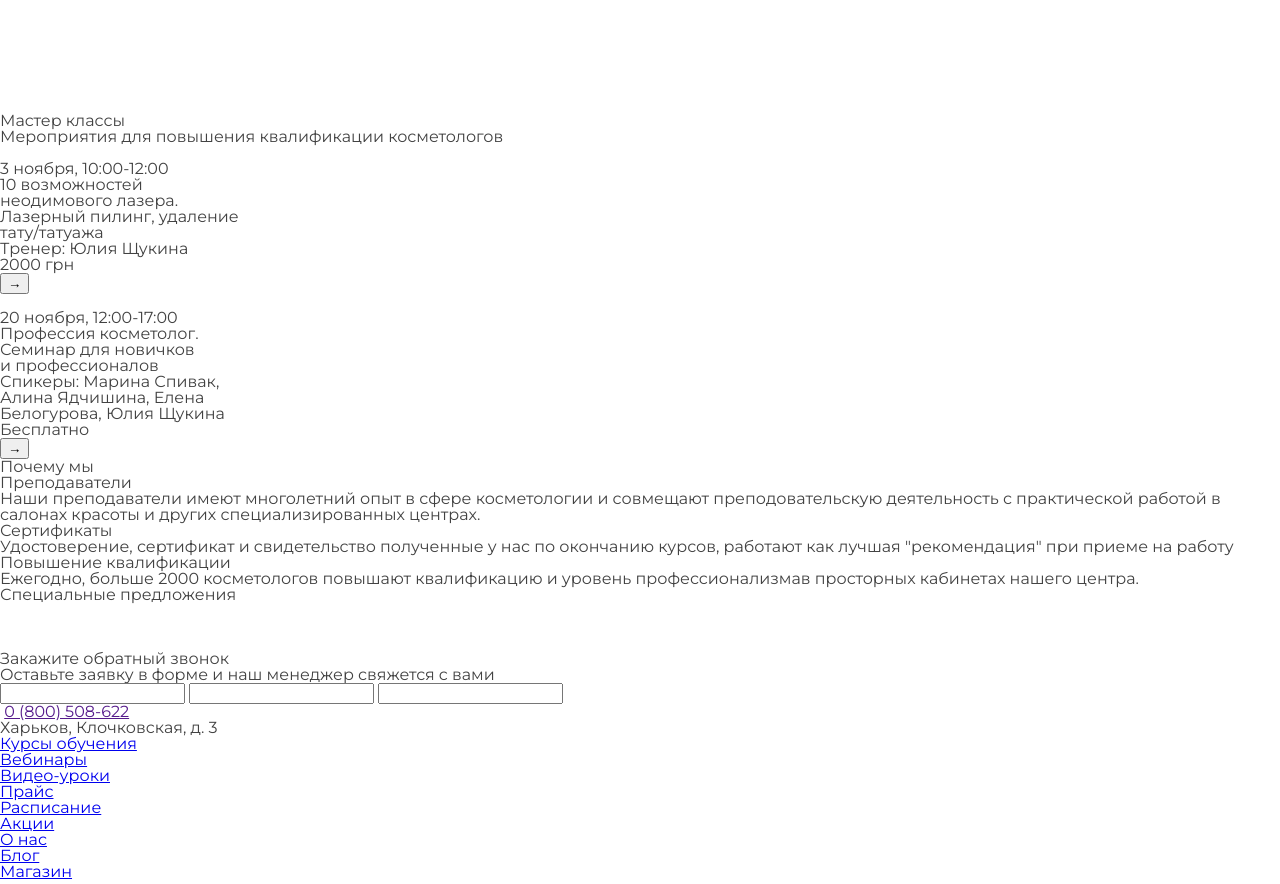
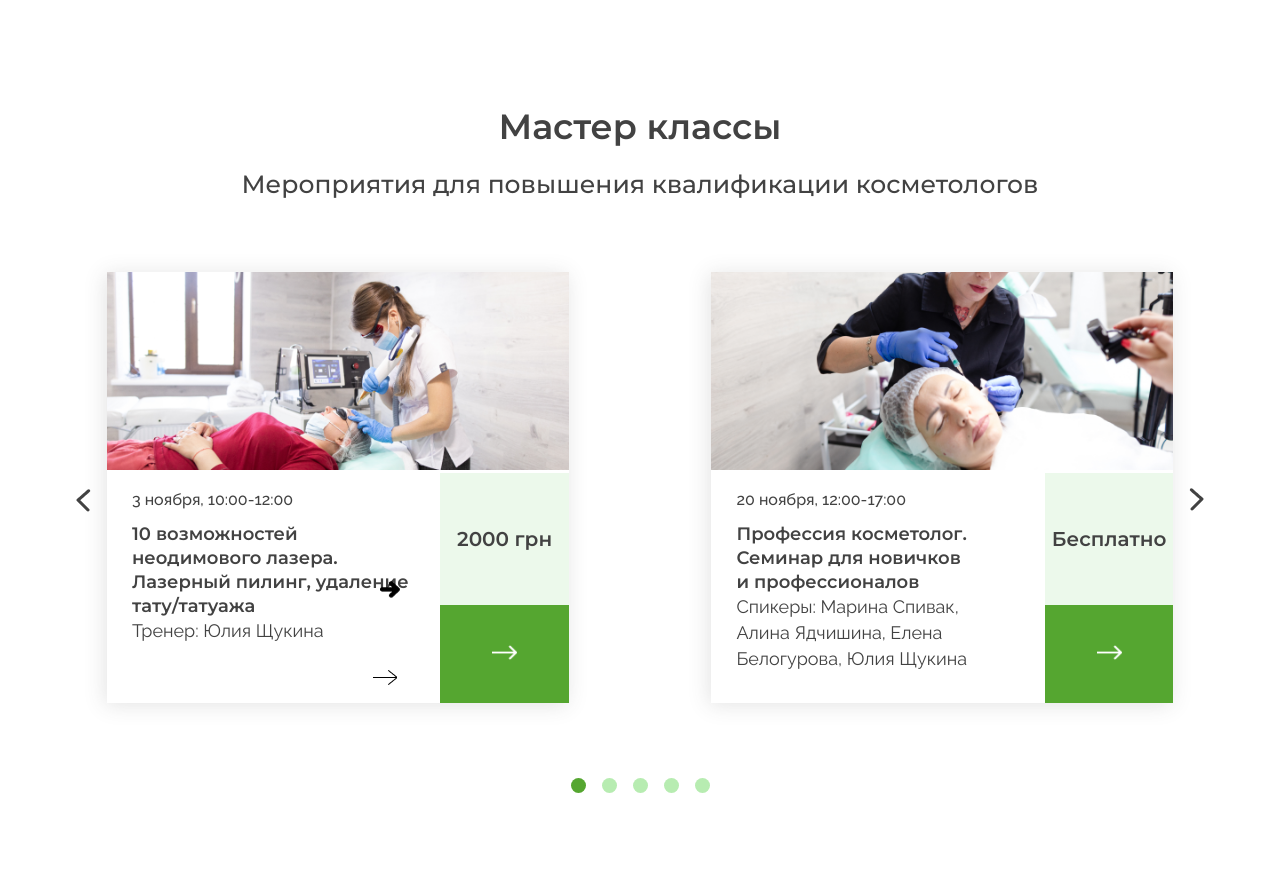
Before and after one commit to Hector-555/cosmetologist_site, a plain HTML site: page index.html in a window 1280 px wide. Shown: the part 4340-5224 px from the top of the page. Drawn offline with Linux system fonts and the light colour scheme.

Commit message:
Сделан блок "Мастер-классы"

```diff
--- a/index.html
+++ b/index.html
@@ -131,8 +131,8 @@
                     <button class="courses_card_btn light-green-blue-style">Подробнее</button>
                 </div>
             </div>
-            <div class="courses_spots">
-                <div class="courses_spots_active"></div>
+            <div class="spots">
+                <div class="spots_active"></div>
                 <div></div>
                 <div></div>
                 <div></div>
@@ -212,34 +212,54 @@
                 <img src="img/models-search-img.png" alt="model">
             </div>
         </section>
-        <section>
+        <section class="master-class">
             <h2>Мастер классы</h2>
             <p>Мероприятия для повышения квалификации косметологов</p>
-            <div>
-                <img src="" alt="">
+            <div class="master-class_left-arrow"><img src="icons/left-arrow.png" alt="arrow"></div>
+            <div class="master-class_right-arrow"><img src="icons/right-arrow.png" alt="arrow"></div>
+            <div class="master-class_cards-container">
                 <div>
-                    <div>
-                        <p>3 ноября, 10:00-12:00</p>
-                        <p>10 возможностей<br> неодимового лазера.<br> Лазерный пилинг, удаление<br> тату/татуажа</p>
-                        <p>Тренер: Юлия Щукина</p>
+                    <img src="img/master-class-left-img.png" alt="img">
+                    <div class="master-class_cards-description">
+                        <div>
+                            <p class="master-class_cards-date">3 ноября, 10:00-12:00</p>
+                            <p class="master-class_cards-description">10 возможностей<br> неодимового лазера.<br> Лазерный пилинг, удаление<br> тату/татуажа</p>
+                            <p class="master-class_cards-couch">Тренер: Юлия Щукина</p>
+                            <div class="master-class_arrow-bold">
+                                <img src="icons/master-class-arrow-bold.png" alt="arrow">
+                            </div>
+                            <div class="master-class_arrow-thin">
+                                <img src="icons/master-class-arrow-thin.png" alt="arrow">
+                            </div>
+                        </div>
+                        <div>
+                            <p>2000 грн</p>
+                            <button><img src="icons/master-class-arrow-btn.png" alt="arrow"></button>
+                        </div>
                     </div>
-                    <div>2000 грн</div>
-                    <button>&rarr;</button>
+                </div>
+                <div>
+                    <img src="img/master-class-right-img.png" alt="img">
+                    <div class="master-class_cards-description">
+                        <div>
+                            <p class="master-class_cards-date">20 ноября, 12:00-17:00</p>
+                            <p class="master-class_cards-description">Профессия косметолог.<br> Семинар для новичков<br> и профессионалов</p>
+                            <p class="master-class_cards-couch">Спикеры: Марина Спивак,<br> Алина Ядчишина, Елена<br> Белогурова, Юлия Щукина</p>
+                        </div>
+                        <div>
+                            <p>Бесплатно</p>
+                            <button><img src="icons/master-class-arrow-btn.png" alt="arrow"></button>
+                        </div>
+                    </div>
                 </div>
             </div>
-            <div>
-                <img src="" alt="">
-                <div>
-                    <div>
-                        <p>20 ноября, 12:00-17:00</p>
-                        <p>Профессия косметолог.<br> Семинар для новичков<br> и профессионалов</p>
-                        <p>Спикеры: Марина Спивак,<br> Алина Ядчишина, Елена<br> Белогурова, Юлия Щукина</p>
-                    </div>
-                    <div>Бесплатно</div>
-                    <button>&rarr;</button>
-                </div>
+            <div class="spots">
+                <div class="spots_active"></div>
+                <div></div>
+                <div></div>
+                <div></div>
+                <div></div>
             </div>
-            <div></div>
         </section>
         <section>
             <h2>Почему мы</h2>
--- a/scss/_about.scss
+++ b/scss/_about.scss
@@ -9,7 +9,6 @@
         margin-right: 10.08%;
         img {
             width: 40.97vw;
-            height: 666px;
         }
     }
     p, &_link {
--- a/scss/_const.scss
+++ b/scss/_const.scss
@@ -32,3 +32,21 @@ $green-blue: #00a896;
     background-color: rgba(0, 168, 150, 0.1);
     color: #00a896;
 }
+
+.spots {
+    width: 139px;
+    height: 15px;
+    margin: 0 auto;
+    display: flex;
+    justify-content: space-between;
+    div {
+        width: 15px;
+        height: 15px;
+        border-radius: 50%;
+        background-color: #b7ecb1;
+        cursor: pointer;
+    }
+    div &_active {
+        background-color: $green;
+    }
+}
--- a/scss/_courses.scss
+++ b/scss/_courses.scss
@@ -120,21 +120,4 @@
             cursor: pointer;
         }
     }
-    &_spots {
-        width: 139px;
-        height: 15px;
-        margin: 0 auto;
-        display: flex;
-        justify-content: space-between;
-        div {
-            width: 15px;
-            height: 15px;
-            border-radius: 50%;
-            background-color: #b7ecb1;
-            cursor: pointer;
-        }
-        div &_active {
-            background-color: $green;
-        }
-    }
 }
--- a/scss/_learn.scss
+++ b/scss/_learn.scss
@@ -27,6 +27,7 @@
         gap: 60px;
         margin: 0 auto;
         width: 83.33%;
+        max-width: 1200px;
         margin-bottom: 55px;
         > div {
             width: 570px;
@@ -70,6 +71,7 @@
         gap: 54px;
         margin: 0 auto;
         width: 83.33%;
+        max-width: 1200px;
         margin-bottom: 175px;
         > div {
             width: 364px;
--- /dev/null
+++ b/scss/_master-class.scss
@@ -0,0 +1,114 @@
+.master-class {
+    position: relative;
+    margin-bottom: 173px;
+    h2 {
+        font-size: 35px;
+        line-height: 28px;
+        font-weight: 600;
+        margin-bottom: 30px;
+        text-align: center;
+    }
+    > p {
+        font-size: 25px;
+        line-height: 26px;
+        font-weight: 500;
+        margin-bottom: 75px;
+        text-align: center;
+    }
+    &_left-arrow {
+        width: 16px;
+        height: 24px;
+        position: absolute;
+        top: 375px;
+        left: 75px;
+        cursor: pointer;
+    }
+    &_right-arrow {
+        width: 16px;
+        height: 24px;
+        position: absolute;
+        top: 375px;
+        right: 75px;
+        cursor: pointer;
+    }
+    &_cards-container {
+        width: 83.33%;
+        max-width: 1200px;
+        margin: 0 auto;
+        display: flex;
+        justify-content: space-between;
+        margin-bottom: 75px;
+        > div {
+            width: 43.33%;
+            box-shadow: -2px 2px 20px rgba(66, 66, 66, 0.15);
+        }
+        img {
+            width: 100%;
+        }
+    }
+    &_cards-description {
+        display: flex;
+        div:first-child {
+            width: 70.58%;
+            padding-left: 5.48%;
+            padding-top: 15px;
+            position: relative;
+        }
+        div:nth-child(2) {
+            width: 29.42%;
+            display: flex;
+            flex-direction: column;
+            p {
+                min-height: 132px;
+                text-align: center;
+                font-weight: 600;
+                font-size: 20px;
+                line-height: 132px;
+                background-color: #ecf9eb;
+            }
+            button {
+                min-height: 98px;
+                background-color: $green;
+                color: #fff;
+                border: none;
+                cursor: pointer;
+                img {
+                    width: 25px;
+                    margin: auto;
+                }
+            }
+        }
+    }
+    &_arrow-bold {
+        position: absolute;
+        bottom: 14px;
+        right: -18.53%;
+        width: 122px;
+        height: 108px;
+    }
+    &_arrow-thin {
+        position: absolute;
+        right: 13.08%;
+        bottom: 13px;
+        width: 24px;
+        height: 24px;
+    }
+    &_cards-date {
+        font-family: 'Raleway', sans-serif;
+        font-weight: 500;
+        font-size: 16px;
+        line-height: 24px;
+        margin-bottom: 10px;
+    }
+    &_cards-description {
+        font-weight: 600;
+        font-size: 18px;
+        line-height: 24px;
+    }
+    &_cards-couch {
+        font-family: 'Raleway', sans-serif;
+        font-weight: 400;
+        font-size: 18px;
+        line-height: 26px;
+    }
+}
--- a/scss/_models-search.scss
+++ b/scss/_models-search.scss
@@ -32,7 +32,6 @@
     }
     img {
         width: 34.58vw;
-        height: 459px;
     }
     &_text-container {
         width: 43.68vw;
--- a/scss/main.scss
+++ b/scss/main.scss
@@ -5,6 +5,7 @@
 @import 'about.scss';
 @import 'learn.scss';
 @import 'models-search.scss';
+@import 'master-class.scss';
 
 @import url('https://fonts.googleapis.com/css2?family=Montserrat:wght@400;500;600;700&display=swap');
 @import url('https://fonts.googleapis.com/css2?family=Raleway:wght@400;500&display=swap');
```
Also changed, not shown: css/main.css, icons/master-class-arrow-bold.png (added), icons/master-class-arrow-btn.png (added), icons/master-class-arrow-thin.png (added), img/master-class-left-img.png (added), img/master-class-right-img.png (added), 1 other file.
